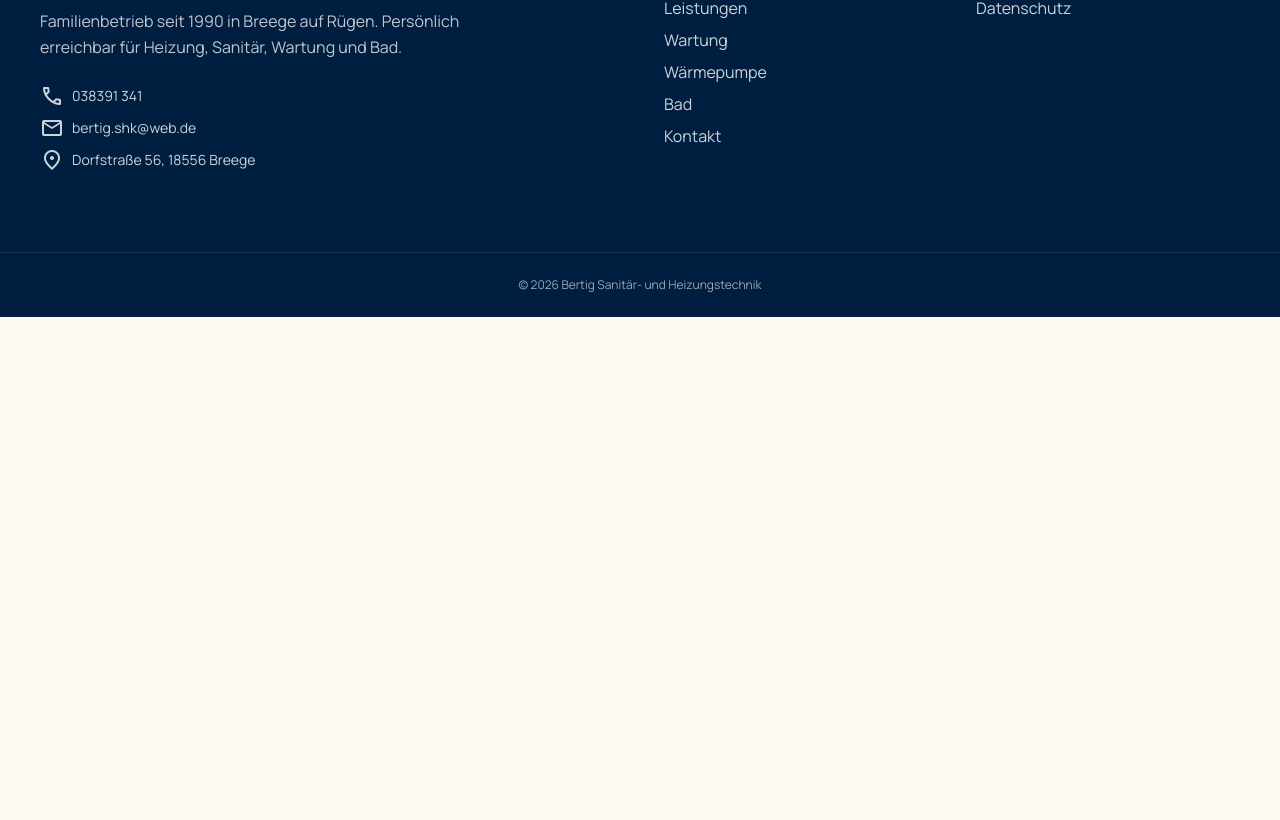
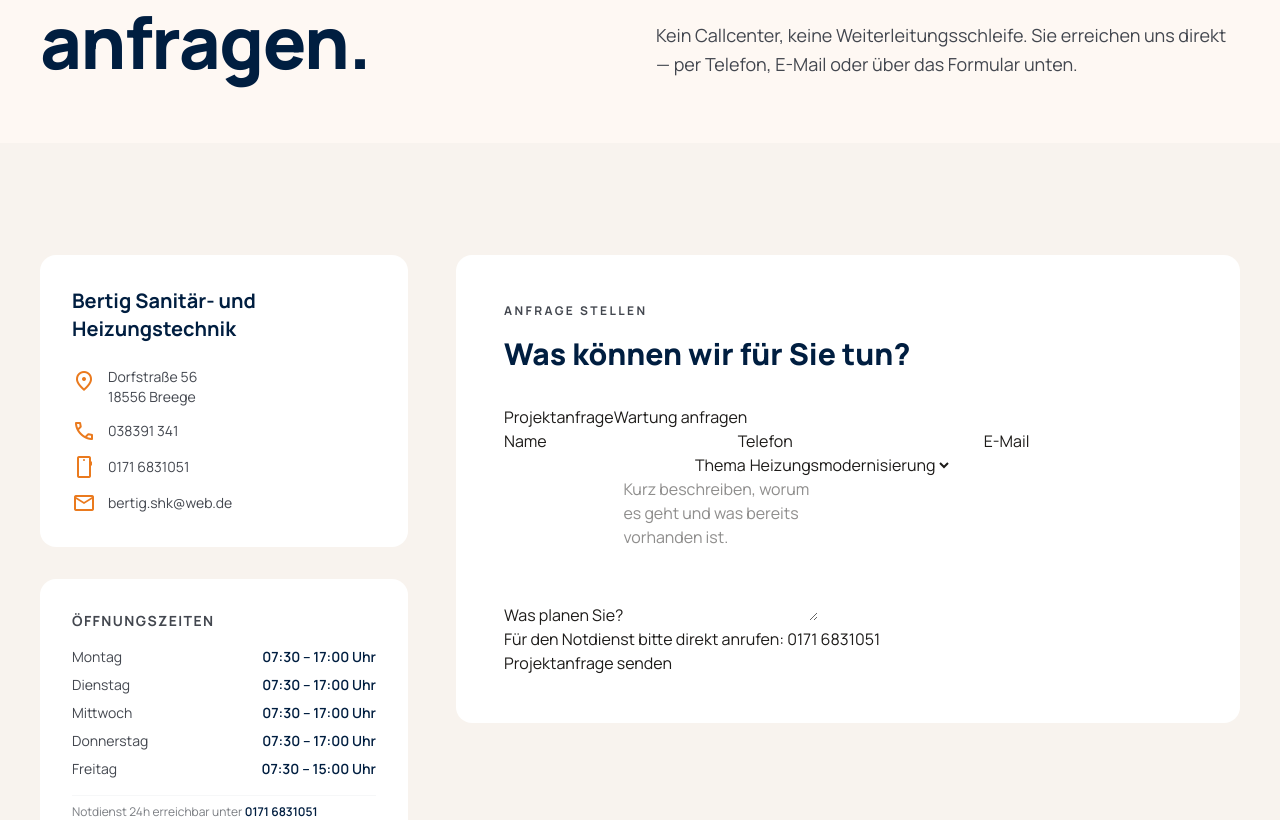
Before and after one commit to masi888/heizung-ruegen, a Next.js app: page /kontakt in a window 1280 px wide. Shown: the part 240-1060 px from the top of the page. Before the commit the page ends 800 px from the top, so only its background shows below. Built offline with nearby package versions, Linux system fonts and the light colour scheme.

Commit message:
feat(kontakt): contact page with anfrage form

```diff
--- a/app/kontakt/page.tsx
+++ b/app/kontakt/page.tsx
@@ -1,3 +1,133 @@
+import type { Metadata } from "next";
+
+import { JsonLd } from "@/components/json-ld";
+import { RequestForms } from "@/components/request-forms";
+import { Kicker } from "@/components/ui/kicker";
+import { Section } from "@/components/ui/section";
+import { buildLocalBusinessJsonLd, company } from "@/lib/site-data";
+
+export const metadata: Metadata = {
+  title: "Kontakt — Bertig Sanitär- und Heizungstechnik",
+  description:
+    "Projektanfrage, Wartung oder allgemeine Fragen — wir sind direkt erreichbar. Telefon, E-Mail und Anfrageformular.",
+};
+
+const openingHourLabels: Record<string, string> = {
+  Monday: "Montag",
+  Tuesday: "Dienstag",
+  Wednesday: "Mittwoch",
+  Thursday: "Donnerstag",
+  Friday: "Freitag",
+  Saturday: "Samstag",
+  Sunday: "Sonntag",
+};
+
 export default function KontaktPage() {
-  return <main className="p-8">Kontakt — Rebuild läuft</main>;
+  return (
+    <>
+      <JsonLd data={buildLocalBusinessJsonLd()} />
+
+      {/* Hero */}
+      <section className="pt-32 pb-16 bg-surface">
+        <div className="max-w-7xl mx-auto px-6 lg:px-10 grid grid-cols-12 gap-8 items-end">
+          <div className="col-span-12 lg:col-span-6">
+            <Kicker className="mb-6">Kontakt</Kicker>
+            <h1 className="text-5xl lg:text-7xl font-extrabold text-primary tracking-[-0.02em] leading-[1.05]">
+              Direkt bei uns anfragen.
+            </h1>
+          </div>
+          <div className="col-span-12 lg:col-span-6">
+            <p className="text-lg text-on-surface-variant leading-relaxed">
+              Kein Callcenter, keine Weiterleitungsschleife. Sie erreichen uns
+              direkt — per Telefon, E-Mail oder über das Formular unten.
+            </p>
+          </div>
+        </div>
+      </section>
+
+      {/* Kontaktbox + Formular */}
+      <Section tone="surface-low">
+        <div className="grid grid-cols-12 gap-12">
+          {/* Kontaktdaten */}
+          <div className="col-span-12 lg:col-span-4 space-y-8">
+            <div className="bg-surface-container-lowest rounded-xl p-8 space-y-6">
+              <h2 className="text-xl font-bold text-primary">
+                {company.name}
+              </h2>
+              <div className="space-y-3 text-sm text-on-surface-variant">
+                <p className="flex items-start gap-3">
+                  <span className="material-symbols-outlined text-accent text-lg mt-0.5">place</span>
+                  <span>
+                    {company.address.street}
+                    <br />
+                    {company.address.postalCode} {company.address.city}
+                  </span>
+                </p>
+                <a
+                  href={company.phones.landlineHref}
+                  className="flex items-center gap-3 hover:text-primary transition-colors"
+                >
+                  <span className="material-symbols-outlined text-accent text-lg">call</span>
+                  {company.phones.landline}
+                </a>
+                <a
+                  href={company.phones.mobileHref}
+                  className="flex items-center gap-3 hover:text-primary transition-colors"
+                >
+                  <span className="material-symbols-outlined text-accent text-lg">smartphone</span>
+                  {company.phones.mobile}
+                </a>
+                <a
+                  href={`mailto:${company.email}`}
+                  className="flex items-center gap-3 hover:text-primary transition-colors"
+                >
+                  <span className="material-symbols-outlined text-accent text-lg">mail</span>
+                  {company.email}
+                </a>
+              </div>
+            </div>
+
+            {/* Öffnungszeiten */}
+            <div className="bg-surface-container-lowest rounded-xl p-8 space-y-4">
+              <h3 className="text-sm font-bold uppercase tracking-widest text-on-surface-variant">
+                Öffnungszeiten
+              </h3>
+              <ul className="space-y-2 text-sm">
+                {company.openingHours.map((h) => (
+                  <li key={h.day} className="flex justify-between">
+                    <span className="text-on-surface-variant">
+                      {openingHourLabels[h.day] ?? h.day}
+                    </span>
+                    <span className="font-semibold text-primary">
+                      {h.opens} – {h.closes} Uhr
+                    </span>
+                  </li>
+                ))}
+              </ul>
+              <p className="text-xs text-on-surface-variant/70 pt-2 border-t border-outline-variant/15">
+                Notdienst 24h erreichbar unter{" "}
+                <a
+                  href={company.phones.mobileHref}
+                  className="font-semibold text-primary hover:text-accent"
+                >
+                  {company.phones.mobile}
+                </a>
+              </p>
+            </div>
+          </div>
+
+          {/* Formular */}
+          <div className="col-span-12 lg:col-span-8">
+            <div className="bg-surface-container-lowest rounded-xl p-8 lg:p-12">
+              <Kicker className="mb-4">Anfrage stellen</Kicker>
+              <h2 className="text-3xl font-extrabold text-primary mb-8 leading-tight">
+                Was können wir für Sie tun?
+              </h2>
+              <RequestForms initialMode="project" />
+            </div>
+          </div>
+        </div>
+      </Section>
+    </>
+  );
 }
```
